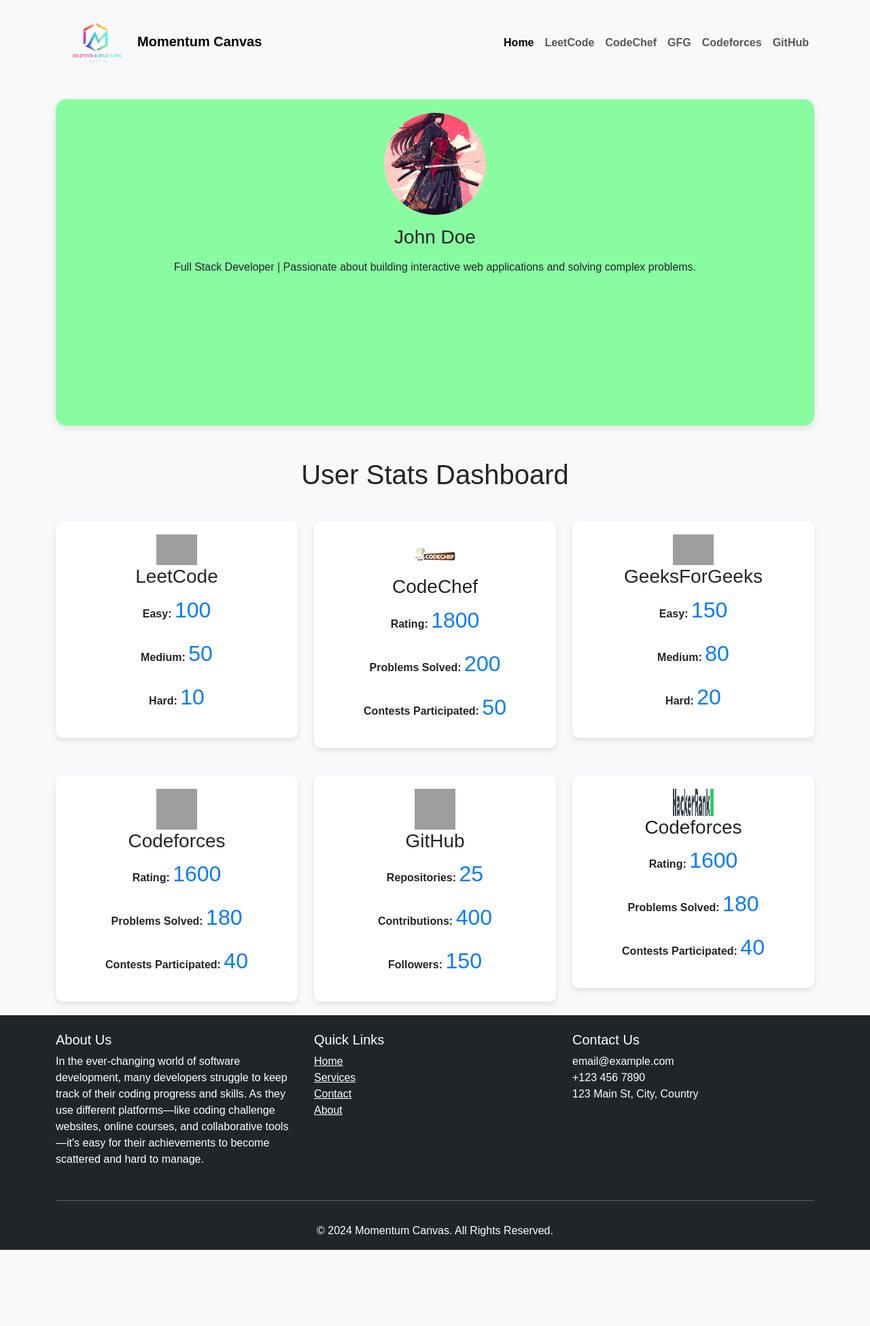
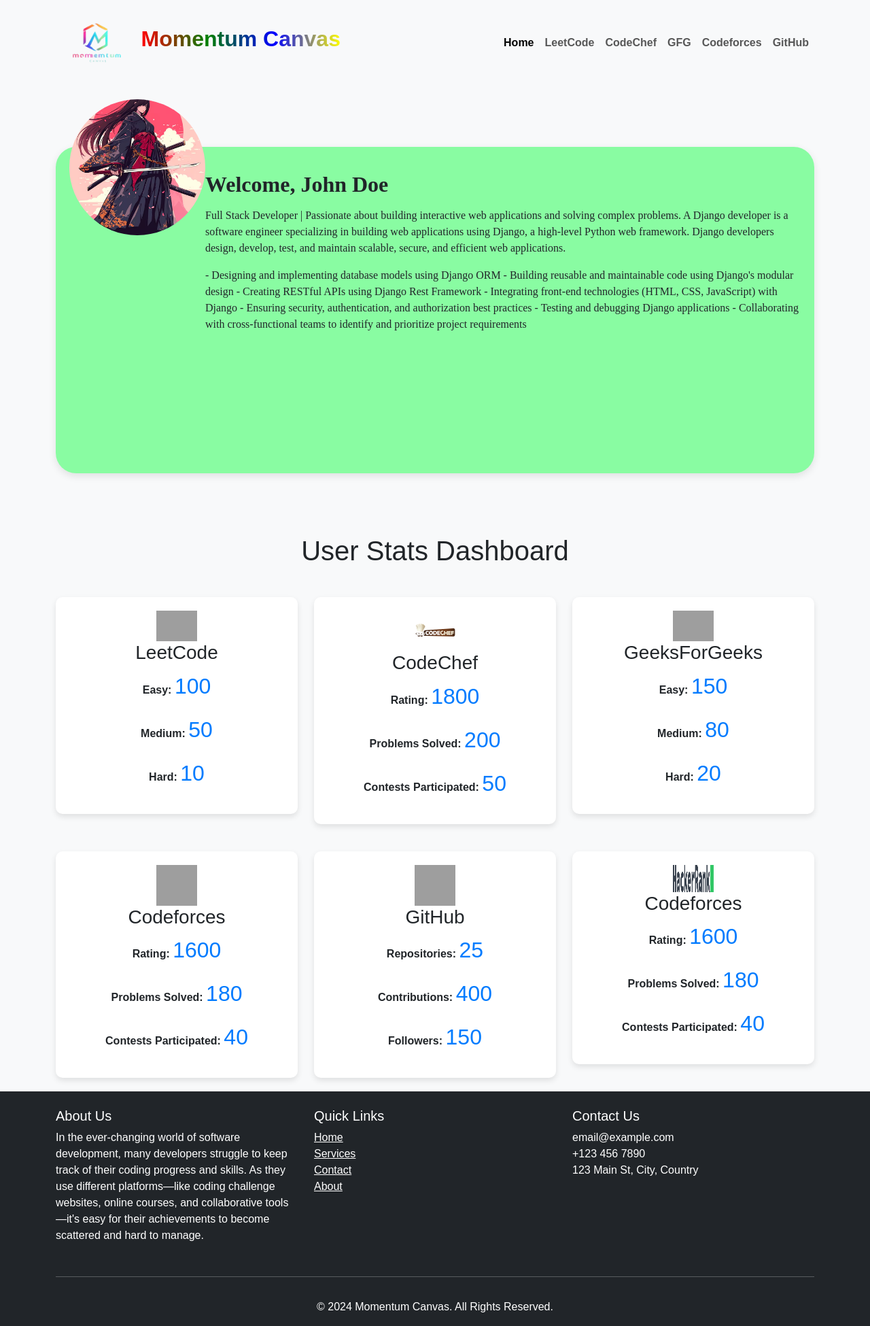
Before and after one commit to Roshanhaurasia9319/Momentum-Canvas-final-year-project, a Django app: page /dashboard in a window 1280 px wide. Shown: the whole page at 68% size. Before the commit the page ends 1838 px from the top, so only its background shows below. Run offline with Django 4.2, Linux system fonts and the light colour scheme; grey boxes are pictures that could not be loaded.

Commit message:
second commit

```diff
--- /dev/null
+++ b/momentumCanvas/user/static/user/css/dashboard.css
@@ -0,0 +1,124 @@
+body {
+    font-family: 'Poppins', sans-serif;
+    background-color: #f8f9fa;
+    /* background: radial-gradient(at bottom, #00ff37b6, #ffffff); */
+}
+
+/* Navbar styling */
+.navbar-brand {
+    font-weight: bold;
+}
+
+.navbar-nav .nav-link {
+    font-weight: bold;
+    transition: color 0.3s ease;
+
+}
+
+.navbar-nav .nav-link:hover {
+    color: white;
+    background-color: rgb(134, 248, 134);
+    border-radius: 20px;
+
+
+}
+
+
+.profile-card {
+    animation: fadeInUp 1s ease-out;
+    transition: transform 0.3s ease;
+    /* background: radial-gradient(at bottom, #00ff37b6, #ffffff); */
+
+}
+
+.profile-card:hover {
+    transform: scale(1.05);
+}
+
+@keyframes fadeInUp {
+    0% {
+        opacity: 0;
+        transform: translateY(20px);
+    }
+
+    100% {
+        opacity: 1;
+        transform: translateY(0);
+    }
+}
+
+.profile-img {
+    border-radius: 50%;
+    width: 200px;
+    height: 200px;
+    object-fit: cover;
+    position: relative;
+    bottom: 90px;
+}
+
+.profile-card {
+    margin: 90px auto;
+    height: 60vh;
+    background-color: #00ff3773;
+    padding: 20px;
+    border-radius: 30px;
+    box-shadow: 0px 4px 12px rgba(0, 0, 0, 0.1);
+}
+
+.profile-description {
+    margin-top: 15px;
+}
+
+.stat-card {
+    background-color: #fff;
+    border-radius: 10px;
+    padding: 20px;
+    margin: 20px 0;
+    box-shadow: 0 4px 8px rgba(0, 0, 0, 0.1);
+    transition: transform 0.3s ease, box-shadow 0.3s ease;
+}
+
+.stat-card:hover {
+    transform: scale(1.05);
+    box-shadow: 0 8px 16px rgba(0, 0, 0, 0.15);
+}
+
+.platform-logo {
+    max-width: 60px;
+}
+
+.animated-count {
+    font-size: 2rem;
+    color: #007bff;
+}
+
+@keyframes fadeIn {
+    from {
+        opacity: 0;
+        transform: translateY(20px);
+    }
+
+    to {
+        opacity: 1;
+        transform: translateY(0);
+    }
+}
+
+.fade-in {
+    animation: fadeIn 1s ease-in-out;
+}
+
+@media only screen and (max-width: 900px) {
+    .profile-img {
+        height: 150px;
+        width: 150px;
+    }
+
+    .profile-card {
+        flex-direction: column;
+        height: fit-content;
+    }
+    .colorful-text{
+        font-size: small;
+    }
+}
--- /dev/null
+++ b/momentumCanvas/user/static/user/js/dashboard.js
@@ -0,0 +1,18 @@
+
+document.querySelectorAll('.animated-count').forEach((countElement) => {
+    let countTo = parseInt(countElement.textContent, 10);
+    let count = 0;
+    let increment = Math.ceil(countTo / 100); // Adjust increment for smoother/faster count up
+
+    function updateCount() {
+        if (count < countTo) {
+            count += increment;
+            countElement.textContent = count;
+            setTimeout(updateCount, 20); // Adjust speed of counting
+        } else {
+            countElement.textContent = countTo; // Ensure final value is set correctly
+        }
+    }
+
+    updateCount();
+});
--- a/momentumCanvas/user/templates/user/dashboard.html
+++ b/momentumCanvas/user/templates/user/dashboard.html
@@ -10,126 +10,28 @@
     <link href="https://cdn.jsdelivr.net/npm/bootstrap@5.3.0-alpha1/dist/css/bootstrap.min.css" rel="stylesheet">
     {% load static %}
     <!-- Custom CSS -->
+    <link rel="stylesheet" href="{% static 'user/css/dashboard.css' %}">
+</head>
 <style>
-        body {
-            font-family: 'Poppins', sans-serif;
-            background-color: #f8f9fa;
-            /* background: radial-gradient(at bottom, #00ff37b6, #ffffff); */
+    .colorful-text {
+    background: linear-gradient(to right, red, green, blue, yellow);
+    -webkit-background-clip: text;
+    color: transparent;
+    font-weight: bold;
+    font-size: 2rem;
 }
 
-        /* Navbar styling */
-        .navbar-brand {
-            font-weight: bold;
-        }
-
-        .navbar-nav .nav-link {
-            font-weight: bold;
-            transition: color 0.3s ease;
-
-        }
-
-        .navbar-nav .nav-link:hover {
-            color: white;
-            background-color: rgb(134, 248, 134);
-            border-radius: 20px;
-
-
-        }
-
-
-        .profile-card {
-            animation: fadeInUp 1s ease-out;
-            transition: transform 0.3s ease;
-            /* background: radial-gradient(at bottom, #00ff37b6, #ffffff); */
-
-        }
-
-        .profile-card:hover {
-            transform: scale(1.05);
-        }
-
-        @keyframes fadeInUp {
-            0% {
-                opacity: 0;
-                transform: translateY(20px);
-            }
-
-            100% {
-                opacity: 1;
-                transform: translateY(0);
-            }
-        }
-
-        .profile-img {
-            border-radius: 50%;
-            width: 150px;
-            height: 150px;
-            object-fit: cover;
-        }
-
-        .profile-card {
-
-            margin: 20px auto;
-            height: 60vh;
-            text-align: center;
-            background-color: #00ff3773;
-            padding: 20px;
-            border-radius: 15px;
-            box-shadow: 0px 4px 12px rgba(0, 0, 0, 0.1);
-        }
-
-        .profile-description {
-            margin-top: 15px;
-        }
-
-        .stat-card {
-            background-color: #fff;
-            border-radius: 10px;
-            padding: 20px;
-            margin: 20px 0;
-            box-shadow: 0 4px 8px rgba(0, 0, 0, 0.1);
-            transition: transform 0.3s ease, box-shadow 0.3s ease;
-        }
-
-        .stat-card:hover {
-            transform: scale(1.05);
-            box-shadow: 0 8px 16px rgba(0, 0, 0, 0.15);
-        }
-
-        .platform-logo {
-            max-width: 60px;
-        }
-
-        .animated-count {
-            font-size: 2rem;
-            color: #007bff;
-        }
-
-        @keyframes fadeIn {
-            from {
-                opacity: 0;
-                transform: translateY(20px);
-            }
-
-            to {
-                opacity: 1;
-                transform: translateY(0);
-            }
-        }
-
-        .fade-in {
-            animation: fadeIn 1s ease-in-out;
-        }
 </style>
-</head>
-
 <body>
 
     <!-- Responsive Navbar -->
     <nav class="navbar navbar-expand-lg" style="background-color: rgba(255, 255, 255, 0);">
         <div class="container">
-            <a class="navbar-brand" href="#"><img src="{% static 'user/images/logo.png' %}" alt="" srcset=""
-                    height="100" width="120">Momentum Canvas</a>
+            <a class="navbar-brand" href="#">
+                <img src="{% static 'user/images/logo.png' %}" alt="" srcset="" height="100" width="120">
+                <span class="colorful-text" >Momentum Canvas</span>
+            </a>
+
             <button class="navbar-toggler" type="button" data-bs-toggle="collapse" data-bs-target="#navbarNav"
                 aria-controls="navbarNav" aria-expanded="false" aria-label="Toggle navigation">
                 <span class="navbar-toggler-icon"></span>
@@ -161,13 +63,27 @@
 
     <!--user profile -->
     <div class="container">
-        <div class="profile-card">
+        <div class="profile-card" style="display: flex; justify-content: space-between; font-family:'Times New Roman', Times, serif">
+            <div class="right">
                 <img src="{% static 'user/images/nouser.avif' %}" alt="User Photo" class="profile-img">
-            <h3 class="mt-3">John Doe</h3>
+            </div>
+            <div class="right">
+                <h3 class="mt-3" style="font-weight: bolder; font-size: 2rem;">Welcome, John Doe</h3>
                 <p class="profile-description">
                     Full Stack Developer | Passionate about building interactive web applications and solving complex
                     problems.
+                    A Django developer is a software engineer specializing in building web applications using Django, a
+                    high-level Python web framework. Django developers design, develop, test, and maintain scalable,
+                    secure, and efficient web applications.
                 </p>
+                <p>- Designing and implementing database models using Django ORM
+                    - Building reusable and maintainable code using Django's modular design
+                    - Creating RESTful APIs using Django Rest Framework
+                    - Integrating front-end technologies (HTML, CSS, JavaScript) with Django
+                    - Ensuring security, authentication, and authorization best practices
+                    - Testing and debugging Django applications
+                    - Collaborating with cross-functional teams to identify and prioritize project requirements</p>
+            </div>
         </div>
     </div>
 
@@ -238,7 +154,8 @@
             <!-- Hacker rank-->
             <div class="col-md-6 col-lg-4" id="hackerrank">
                 <div class="stat-card fade-in">
-                    <img src="{% static 'user/images/hackerrank.png' %}" alt="Codeforces" class="platform-logo" height="40">
+                    <img src="{% static 'user/images/hackerrank.png' %}" alt="Codeforces" class="platform-logo"
+                        height="40">
                     <h3>Codeforces</h3>
                     <p><strong>Rating:</strong> <span class="animated-count">1600</span></p>
                     <p><strong>Problems Solved:</strong> <span class="animated-count">180</span></p>
@@ -257,9 +174,12 @@
                 <div class="col-md-4 mb-3">
                     <h5>About Us</h5>
                     <p>
-                        In the ever-changing world of software development, many developers struggle to keep track of their
-                        coding progress and skills. As they use different platforms—like coding challenge websites, online
-                        courses, and collaborative tools—it's easy for their achievements to become scattered and hard to manage.
+                        In the ever-changing world of software development, many developers struggle to keep track of
+                        their
+                        coding progress and skills. As they use different platforms—like coding challenge websites,
+                        online
+                        courses, and collaborative tools—it's easy for their achievements to become scattered and hard
+                        to manage.
                     </p>
                 </div>
 
@@ -295,25 +215,7 @@
     <script src="https://cdn.jsdelivr.net/npm/bootstrap@5.3.0-alpha1/dist/js/bootstrap.bundle.min.js"></script>
 
     <!-- Optional: Animation for Incrementing Counts -->
-    <script>
-        document.querySelectorAll('.animated-count').forEach((countElement) => {
-            let countTo = parseInt(countElement.textContent, 10);
-            let count = 0;
-            let increment = Math.ceil(countTo / 100); // Adjust increment for smoother/faster count up
-
-            function updateCount() {
-                if (count < countTo) {
-                    count += increment;
-                    countElement.textContent = count;
-                    setTimeout(updateCount, 20); // Adjust speed of counting
-                } else {
-                    countElement.textContent = countTo; // Ensure final value is set correctly
-                }
-            }
-
-            updateCount();
-        });
-    </script>
+   <script src="{% static 'user/js/dashboard.js' %}"></script>
 
 </body>
 
```
Lines whose indentation alone changed are shown as unchanged.
